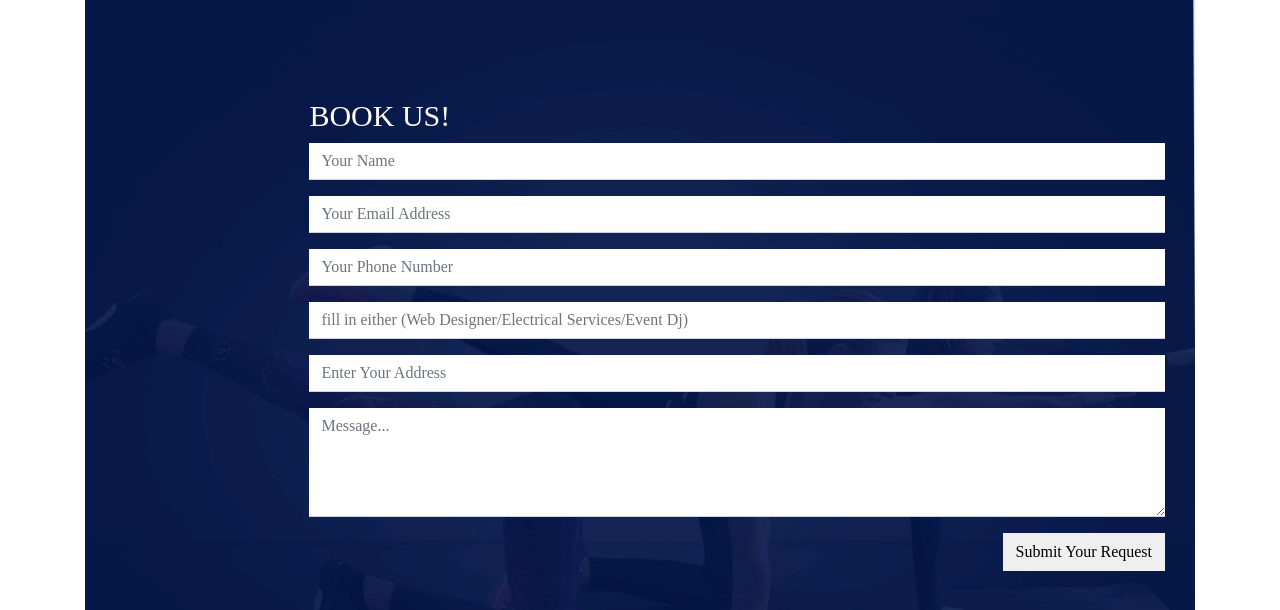
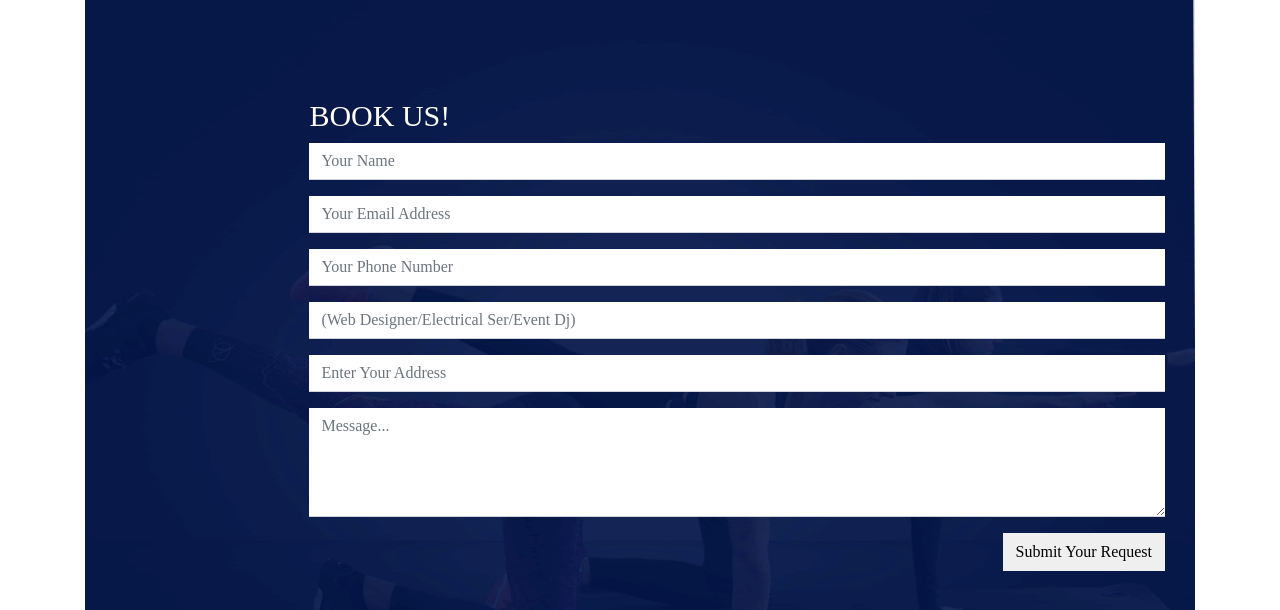
Before and after one commit to ibehjohnweb/websitedjango, a Django app: page /bookings.html in a window 1280 px wide. Shown: the part 314-924 px from the top of the page. Run offline with Django 3.2, Linux system fonts and the light colour scheme; some libraries are stand-ins or nearby versions.

Commit message:
placeholder

```diff
--- a/website/templates/bookings.html
+++ b/website/templates/bookings.html
@@ -75,7 +75,7 @@
                                         </div>
                                                                                     <div class="form-group">
 
-                                                                                                    <input type="text" name="contact_services" class="form-control rounded-0 border-top-0 border-right-0 border-left-0" placeholder="fill in either (Web Designer/Electrical Services/Event Dj)" required="">
+                                                                                                    <input type="text" name="contact_services" class="form-control rounded-0 border-top-0 border-right-0 border-left-0" placeholder="(Web Designer/Electrical Ser/Event Dj)" required="">
                                                                                      </div>
 
                                            <div class="form-group">
```
